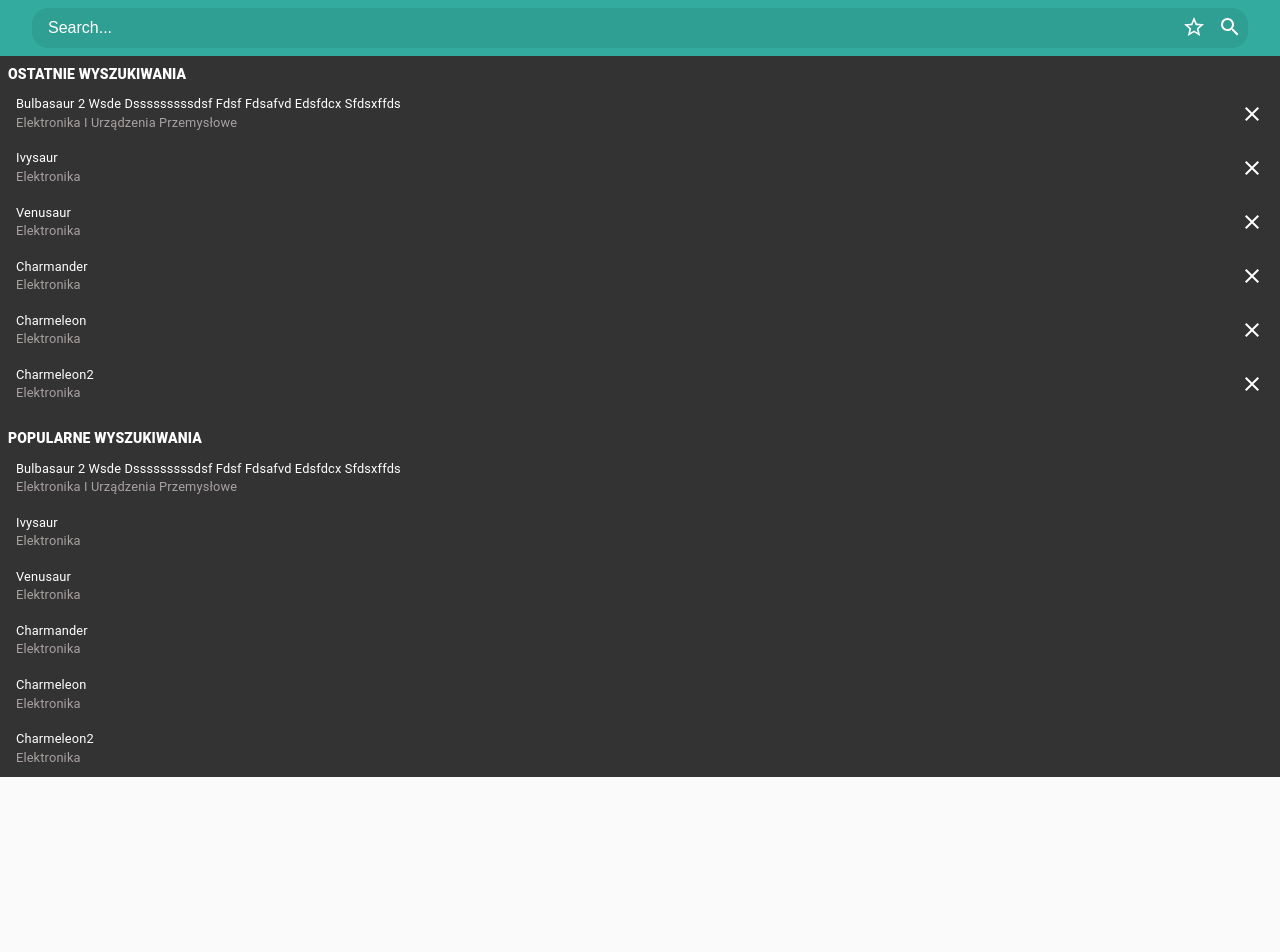
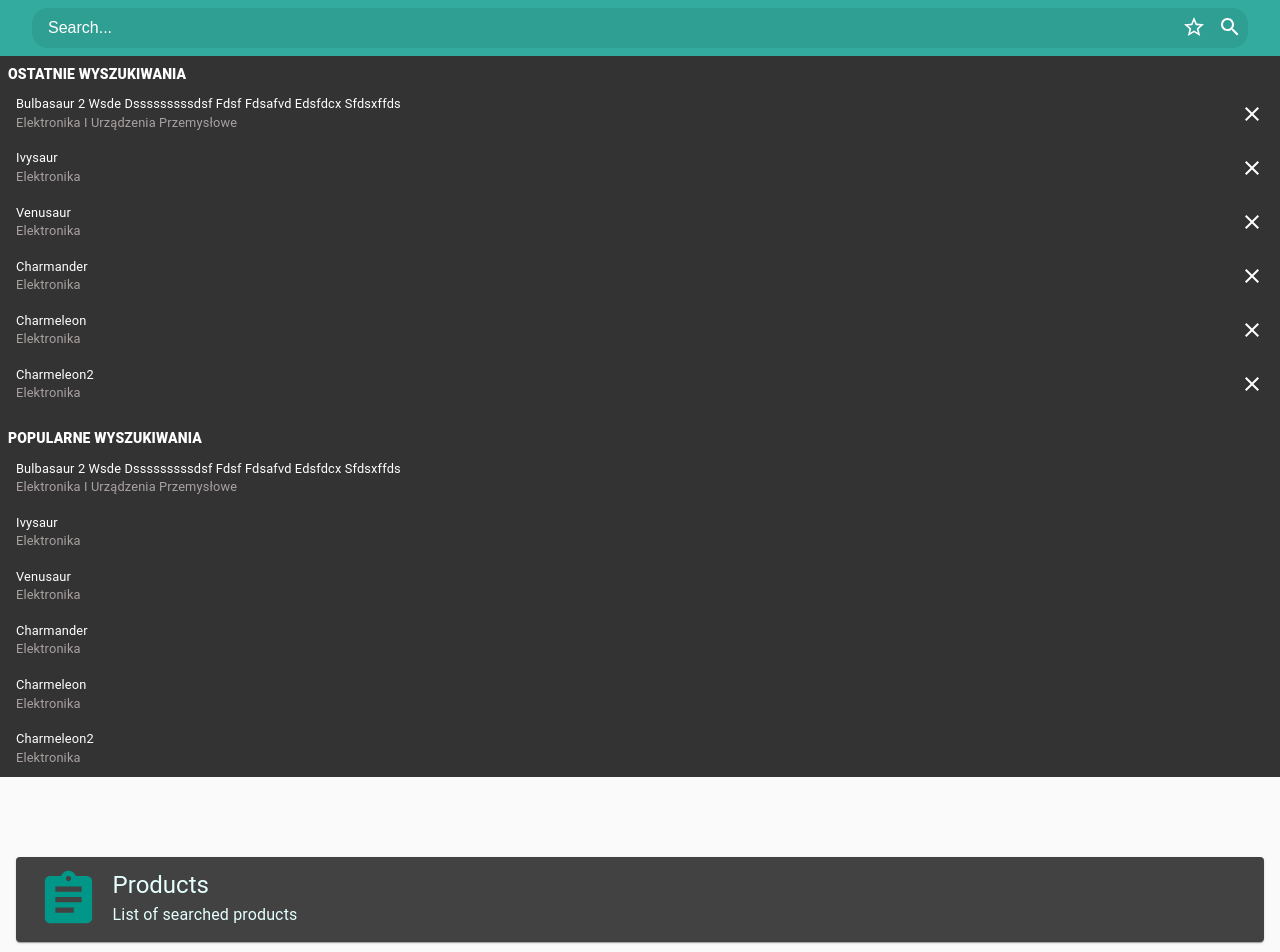
Before and after one commit to luknp/react-ts-ecommerce, a React (Create React App) app: page /products/list in a window 1280 px wide. Shown: the top 952 px of the page. Built offline with nearby package versions, Linux system fonts and the light colour scheme.

Commit message:
feat: add PageHeader

```diff
--- /dev/null
+++ b/src/components/PageHeader.tsx
@@ -0,0 +1,30 @@
+import React from 'react';
+import { Paper, Typography, useMediaQuery } from '@material-ui/core';
+import { useTheme } from '@material-ui/core/styles';
+import { useMainPageStyles } from 'styles/muiStyles';
+import AssignmentIcon from '@material-ui/icons/Assignment';
+
+type Props = {
+  title: string;
+  description?: string;
+};
+
+export default function PageHeader({ title, description }: Props) {
+  const classes = useMainPageStyles();
+  const theme = useTheme();
+  const isMobile = useMediaQuery(theme.breakpoints.down('xs'));
+
+  return (
+    <Paper className={classes.headerPaper}>
+      <AssignmentIcon fontSize='large' color='primary' className={classes.headerIcon} />
+      <div>
+        <Typography variant={isMobile ? 'h6' : 'h5'} color='secondary'>
+          {title}
+        </Typography>
+        <Typography variant={isMobile ? 'caption' : 'subtitle1'} color='secondary'>
+          {description}
+        </Typography>
+      </div>
+    </Paper>
+  );
+}
--- a/src/components/ProductCardSkeleton.tsx
+++ b/src/components/ProductCardSkeleton.tsx
@@ -1,18 +1,6 @@
 import React from 'react';
 import Skeleton from '@material-ui/lab/Skeleton';
-import { makeStyles } from '@material-ui/core/styles';
-
-const useStyles = makeStyles({
-  root: {
-    padding: '0.5rem 1rem',
-  },
-});
 
 export default function ProductCartSkeleton() {
-  const classes = useStyles();
-  return (
-    <div className={classes.root}>
-      <Skeleton variant='rect' width='100%' height='20vh' />
-    </div>
-  );
+  return <Skeleton variant='rect' width='100%' height='20vh' />;
 }
--- a/src/components/ProductsCards/ProductsCards.tsx
+++ b/src/components/ProductsCards/ProductsCards.tsx
@@ -1,20 +1,35 @@
 import React from 'react';
 import ProductCardSkeleton from 'components/ProductCardSkeleton';
+import PageHeader from 'components/PageHeader';
+import { makeStyles } from '@material-ui/core/styles';
 import './style.scss';
 
+const useStyles = makeStyles({
+  root: {
+    padding: '2rem 1rem',
+  },
+  placeholder: {
+    padding: '0.5rem 0',
+  },
+});
+
 function ProductsCards() {
+  const classes = useStyles();
   const fetchLoading = true;
 
   if (fetchLoading) {
     return (
-      <div>
+      <div className={classes.root}>
+        <PageHeader title='Products' description='List of searched products' />
         {[...Array(10)].map((e, i) => (
-          <ProductCardSkeleton key={i} />
+          <div key={i} className={classes.placeholder}>
+            <ProductCardSkeleton />
+          </div>
         ))}
       </div>
     );
   }
-  return <div>aaaa</div>;
+  return <div>nothing..</div>;
 }
 
 export default ProductsCards;
--- /dev/null
+++ b/src/styles/muiStyles.ts
@@ -0,0 +1,31 @@
+import { makeStyles } from '@material-ui/core/styles';
+
+export const useMainPageStyles = makeStyles(
+  theme => ({
+    root: {
+      padding: '1em 0',
+      [theme.breakpoints.down('xs')]: {
+        padding: '0.5em 0.5em',
+      },
+    },
+    headerPaper: {
+      padding: '0.8em 1.5em',
+      marginBottom: '2em',
+      display: 'flex',
+      alignItems: 'center',
+      [theme.breakpoints.down('xs')]: {
+        padding: '0.3em 0.5em',
+        marginBottom: '1em',
+      },
+    },
+    headerIcon: {
+      fontSize: '4.5em',
+      marginRight: '0.2em',
+      [theme.breakpoints.down('xs')]: {
+        fontSize: '3em',
+        marginRight: '0.3em',
+      },
+    },
+  }),
+  { index: 1 },
+);
```
